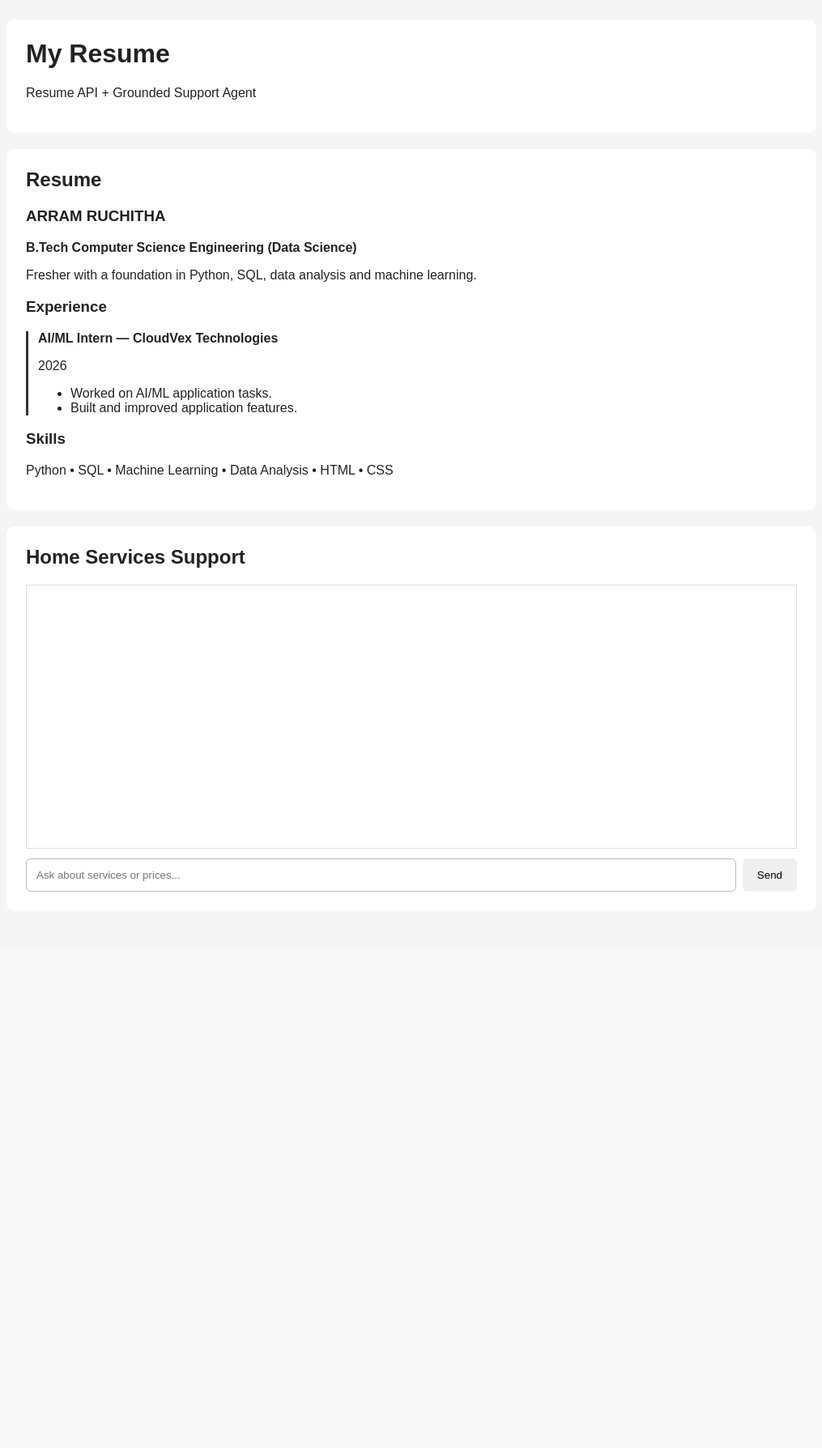
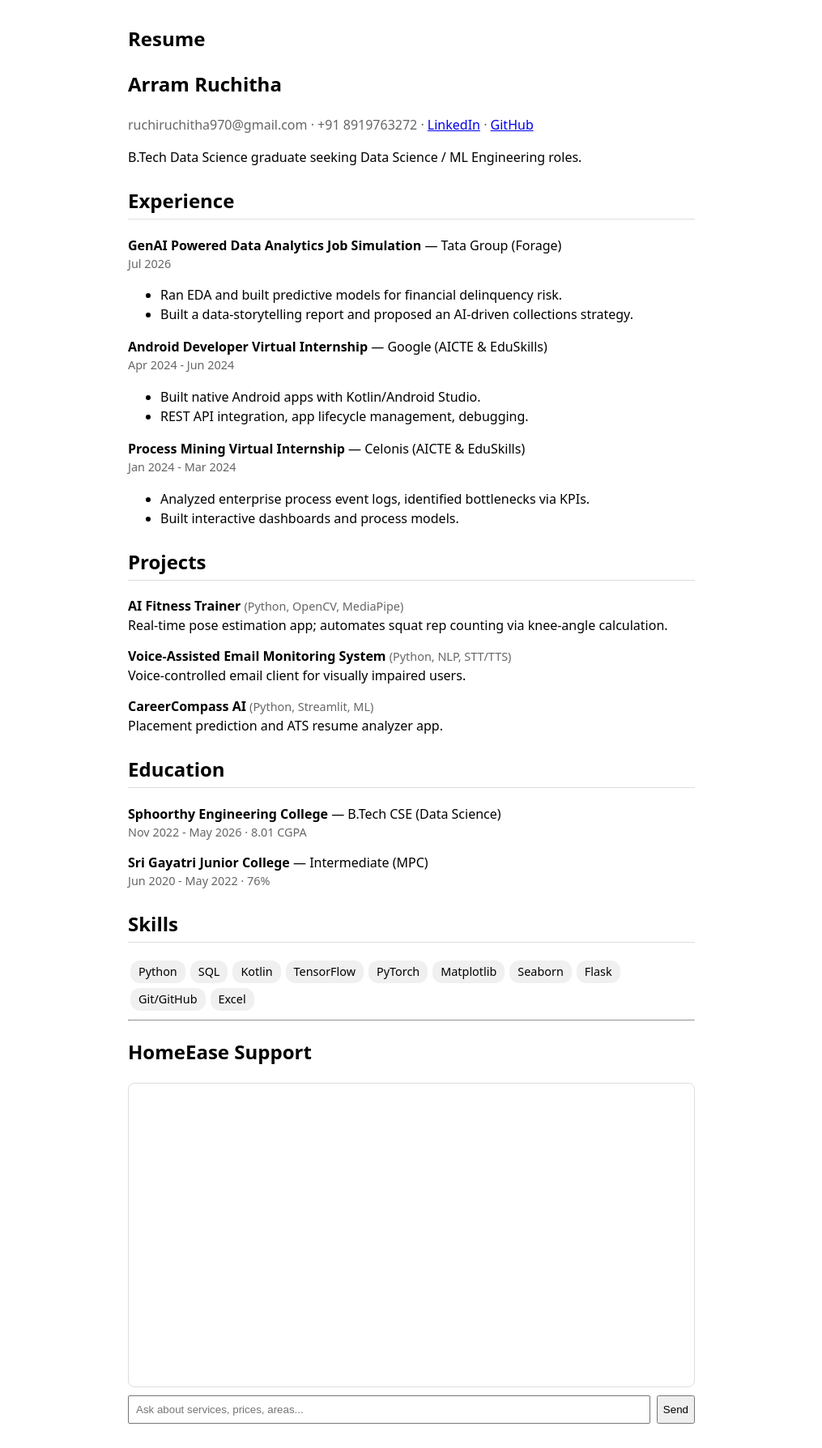
Before and after one commit to Ruchiruchitha29/intern-live-build, a Flask app: page / in a window 1280 px wide. Shown: the whole page at 81% size, without its empty margins (132-1147 px from the left). Before the commit the page ends 1101 px from the top, so only its background shows below. Run offline with Flask 3, Linux system fonts and the light colour scheme.

Commit message:
Fix app.py routes and resume data

```diff
--- a/app.py
+++ b/app.py
@@ -4,32 +4,48 @@ from openai import OpenAI
 
 app = Flask(__name__)
 
-# -----------------------------
-# Task 1: structured resume data
-# -----------------------------
 RESUME = {
     "profile": {
-        "name": "ARRAM RUCHITHA",
-        "title": "B.Tech Computer Science Engineering (Data Science)",
-        "summary": "Fresher with a foundation in Python, SQL, data analysis and machine learning."
+        "name": "Arram Ruchitha",
+        "title": "B.Tech CSE (Data Science)",
+        "email": "ruchiruchitha970@gmail.com",
+        "phone": "+91 8919763272",
+        "linkedin": "https://www.linkedin.com/in/arram-ruchitha-29a4b1281/",
+        "github": "https://github.com/Ruchiruchitha29",
+        "summary": "B.Tech Data Science graduate seeking Data Science / ML Engineering roles."
     },
+    "education": [
+        {"institution": "Sphoorthy Engineering College", "degree": "B.Tech CSE (Data Science)",
+         "duration": "Nov 2022 - May 2026", "score": "8.01 CGPA"},
+        {"institution": "Sri Gayatri Junior College", "degree": "Intermediate (MPC)",
+         "duration": "Jun 2020 - May 2022", "score": "76%"}
+    ],
     "experience": [
-        {
-            "company": "CloudVex Technologies",
-            "role": "AI/ML Intern",
-            "duration": "2026",
-            "highlights": [
-                "Worked on AI/ML application tasks.",
-                "Built and improved application features."
-            ]
-        }
+        {"company": "Tata Group (Forage)", "role": "GenAI Powered Data Analytics Job Simulation",
+         "duration": "Jul 2026",
+         "highlights": ["Ran EDA and built predictive models for financial delinquency risk.",
+                        "Built a data-storytelling report and proposed an AI-driven collections strategy."]},
+        {"company": "Google (AICTE & EduSkills)", "role": "Android Developer Virtual Internship",
+         "duration": "Apr 2024 - Jun 2024",
+         "highlights": ["Built native Android apps with Kotlin/Android Studio.",
+                        "REST API integration, app lifecycle management, debugging."]},
+        {"company": "Celonis (AICTE & EduSkills)", "role": "Process Mining Virtual Internship",
+         "duration": "Jan 2024 - Mar 2024",
+         "highlights": ["Analyzed enterprise process event logs, identified bottlenecks via KPIs.",
+                        "Built interactive dashboards and process models."]}
     ],
-    "skills": ["Python", "SQL", "Machine Learning", "Data Analysis", "HTML", "CSS"]
+    "projects": [
+        {"title": "AI Fitness Trainer", "stack": "Python, OpenCV, MediaPipe",
+         "description": "Real-time pose estimation app; automates squat rep counting via knee-angle calculation."},
+        {"title": "Voice-Assisted Email Monitoring System", "stack": "Python, NLP, STT/TTS",
+         "description": "Voice-controlled email client for visually impaired users."},
+        {"title": "CareerCompass AI", "stack": "Python, Streamlit, ML",
+         "description": "Placement prediction and ATS resume analyzer app."}
+    ],
+    "skills": ["Python", "SQL", "Kotlin", "TensorFlow", "PyTorch", "Matplotlib",
+               "Seaborn", "Flask", "Git/GitHub", "Excel"]
 }
 
-# -----------------------------
-# Task 2: grounded knowledge base
-# -----------------------------
 KB = """
 Home Services Knowledge Base
 
@@ -42,7 +58,7 @@ Home Services Knowledge Base
 7. Service areas: Hyderabad, Secunderabad and Gachibowli.
 8. Same-day service is available when a slot is open.
 9. Cancellations are free if made at least 2 hours before the scheduled service.
-10. Grocery delivery is available within the service areas and normally takes 60–90 minutes.
+10. Grocery delivery is available within the service areas and normally takes 60-90 minutes.
 """
 
 SYSTEM_PROMPT = f"""
@@ -60,13 +76,16 @@ Knowledge base:
 {KB}
 """
 
+
 @app.route("/")
 def home():
     return render_template("index.html")
 
+
 @app.get("/api/resume")
 def get_resume():
     return jsonify(RESUME)
+
 
 @app.post("/api/chat")
 def chat():
@@ -105,5 +124,6 @@ def chat():
     except Exception as e:
         return jsonify({"error": f"LLM request failed: {str(e)}"}), 500
 
+
 if __name__ == "__main__":
     app.run(debug=True)
--- /dev/null
+++ b/static/script.js
@@ -0,0 +1,57 @@
+async function loadResume() {
+  const res = await fetch("/api/resume");
+  const data = await res.json();
+  const p = data.profile;
+  document.getElementById("resume-app").innerHTML = `
+    <h1>${p.name}</h1>
+    <div class="contact">${p.email} · ${p.phone} · <a href="${p.linkedin}">LinkedIn</a> · <a href="${p.github}">GitHub</a></div>
+    <p>${p.summary}</p>
+    <h2>Experience</h2>
+    ${data.experience.map(e => `
+      <div class="item"><strong>${e.role}</strong> — ${e.company}
+      <div class="meta">${e.duration}</div>
+      <ul>${e.highlights.map(h => `<li>${h}</li>`).join("")}</ul></div>`).join("")}
+    <h2>Projects</h2>
+    ${data.projects.map(pr => `
+      <div class="item"><strong>${pr.title}</strong> <span class="meta">(${pr.stack})</span>
+      <div>${pr.description}</div></div>`).join("")}
+    <h2>Education</h2>
+    ${data.education.map(ed => `
+      <div class="item"><strong>${ed.institution}</strong> — ${ed.degree}
+      <div class="meta">${ed.duration} · ${ed.score}</div></div>`).join("")}
+    <h2>Skills</h2>
+    <div class="skills">${data.skills.map(s => `<span>${s}</span>`).join("")}</div>
+  `;
+}
+loadResume();
+
+const history = [];
+const log = document.getElementById("log");
+
+function render(role, text) {
+  const div = document.createElement("div");
+  div.className = "msg " + (role === "user" ? "user" : "bot");
+  div.textContent = text;
+  log.appendChild(div);
+  log.scrollTop = log.scrollHeight;
+}
+
+document.getElementById("chat-form").addEventListener("submit", async (e) => {
+  e.preventDefault();
+  const input = document.getElementById("chat-input");
+  const text = input.value.trim();
+  if (!text) return;
+  input.value = "";
+  render("user", text);
+  history.push({ role: "user", content: text });
+
+  const res = await fetch("/api/chat", {
+    method: "POST",
+    headers: { "Content-Type": "application/json" },
+    body: JSON.stringify({ messages: history }),
+  });
+  const data = await res.json();
+  const answer = data.answer ?? data.error ?? "Something went wrong.";
+  render("assistant", answer);
+  history.push({ role: "assistant", content: answer });
+});
--- a/static/style.css
+++ b/static/style.css
@@ -1,69 +1,12 @@
-body {
-    font-family: Arial, sans-serif;
-    max-width: 1000px;
-    margin: 0 auto;
-    padding: 24px;
-    background: #f5f5f5;
-    color: #222;
-}
-
-header, section {
-    background: white;
-    padding: 24px;
-    margin-bottom: 20px;
-    border-radius: 10px;
-}
-
-h1, h2 {
-    margin-top: 0;
-}
-
-.job {
-    border-left: 3px solid #333;
-    padding-left: 12px;
-    margin: 12px 0;
-}
-
-#messages {
-    height: 300px;
-    overflow-y: auto;
-    border: 1px solid #ddd;
-    padding: 12px;
-    margin-bottom: 12px;
-}
-
-.message {
-    padding: 10px 12px;
-    margin: 8px 0;
-    border-radius: 8px;
-    max-width: 80%;
-    white-space: pre-wrap;
-}
-
-.message.user {
-    margin-left: auto;
-    background: #e8f0fe;
-}
-
-.message.assistant {
-    background: #eeeeee;
-}
-
-form {
-    display: flex;
-    gap: 8px;
-}
-
-input {
-    flex: 1;
-    padding: 12px;
-    border: 1px solid #bbb;
-    border-radius: 6px;
-}
-
-button {
-    padding: 12px 18px;
-    border: 0;
-    border-radius: 6px;
-    cursor: pointer;
-}
+body { font-family: system-ui, sans-serif; max-width: 700px; margin: 30px auto; padding: 0 16px; line-height: 1.5; }
+.contact { color: #666; margin-bottom: 16px; }
+h2 { border-bottom: 1px solid #ddd; padding-bottom: 4px; margin-top: 24px; }
+.item { margin-bottom: 14px; }
+.item .meta { color: #666; font-size: 0.9em; }
+.skills span { display: inline-block; background: #f0f0f0; border-radius: 12px; padding: 3px 10px; margin: 3px; font-size: 0.9em; }
+#log { border: 1px solid #ddd; border-radius: 8px; height: 350px; overflow-y: auto; padding: 12px; }
+.msg { margin: 8px 0; padding: 8px 12px; border-radius: 10px; max-width: 80%; }
+.user { background: #d9eaff; margin-left: auto; text-align: right; }
+.bot { background: #f0f0f0; }
+#chat-form { display: flex; gap: 8px; margin-top: 10px; margin-bottom: 30px; }
+#chat-input { flex: 1; padding: 8px; }
--- a/templates/index.html
+++ b/templates/index.html
@@ -1,104 +1,28 @@
-<!DOCTYPE html>
-<html lang="en">
+<!doctype html>
+<html>
 <head>
-    <meta charset="UTF-8">
-    <meta name="viewport" content="width=device-width, initial-scale=1.0">
-    <title>Resume + Support Agent</title>
-    <link rel="stylesheet" href="/static/style.css">
+  <meta charset="utf-8">
+  <title>Intern Live Build</title>
+  <link rel="stylesheet" href="{{ url_for('static', filename='style.css') }}">
 </head>
 <body>
-    <header>
-        <h1>My Resume</h1>
-        <p>Resume API + Grounded Support Agent</p>
-    </header>
 
-    <main>
-        <section id="resume">
-            <h2>Resume</h2>
-            <div id="resume-content">Loading...</div>
-        </section>
+  <section id="resume-section">
+    <h1>Resume</h1>
+    <div id="resume-app">Loading...</div>
+  </section>
 
-        <section id="chat">
-            <h2>Home Services Support</h2>
-            <div id="messages"></div>
+  <hr>
 
-            <form id="chat-form">
-                <input id="message-input" placeholder="Ask about services or prices..." autocomplete="off">
-                <button type="submit">Send</button>
-            </form>
-        </section>
-    </main>
+  <section id="chat-section">
+    <h1>HomeEase Support</h1>
+    <div id="log"></div>
+    <form id="chat-form">
+      <input id="chat-input" placeholder="Ask about services, prices, areas..." autocomplete="off" />
+      <button>Send</button>
+    </form>
+  </section>
 
-    <script>
-        let conversation = [];
-
-        async function loadResume() {
-            const response = await fetch("/api/resume");
-            const resume = await response.json();
-
-            document.getElementById("resume-content").innerHTML = `
-                <h3>${resume.profile.name}</h3>
-                <p><strong>${resume.profile.title}</strong></p>
-                <p>${resume.profile.summary}</p>
-
-                <h3>Experience</h3>
-                ${resume.experience.map(job => `
-                    <div class="job">
-                        <strong>${job.role} — ${job.company}</strong>
-                        <p>${job.duration}</p>
-                        <ul>${job.highlights.map(item => `<li>${item}</li>`).join("")}</ul>
-                    </div>
-                `).join("")}
-
-                <h3>Skills</h3>
-                <p>${resume.skills.join(" • ")}</p>
-            `;
-        }
-
-        function addMessage(role, text) {
-            const div = document.createElement("div");
-            div.className = "message " + role;
-            div.textContent = text;
-            document.getElementById("messages").appendChild(div);
-            div.scrollIntoView({behavior: "smooth"});
-        }
-
-        document.getElementById("chat-form").addEventListener("submit", async (event) => {
-            event.preventDefault();
-
-            const input = document.getElementById("message-input");
-            const text = input.value.trim();
-            if (!text) return;
-
-            addMessage("user", text);
-            conversation.push({role: "user", content: text});
-            input.value = "";
-
-            addMessage("assistant", "Thinking...");
-
-            try {
-                const response = await fetch("/api/chat", {
-                    method: "POST",
-                    headers: {"Content-Type": "application/json"},
-                    body: JSON.stringify({messages: conversation})
-                });
-
-                const data = await response.json();
-                const thinking = document.querySelector("#messages .assistant:last-child");
-
-                if (data.answer) {
-                    thinking.textContent = data.answer;
-                    conversation.push({role: "assistant", content: data.answer});
-                } else {
-                    thinking.textContent = data.error || "Something went wrong.";
-                }
-            } catch (error) {
-                const thinking = document.querySelector("#messages .assistant:last-child");
-                thinking.textContent = "Could not connect to the server.";
-            }
-        });
-
-        loadResume();
-    </script>
+  <script src="{{ url_for('static', filename='script.js') }}"></script>
 </body>
 </html>
```
